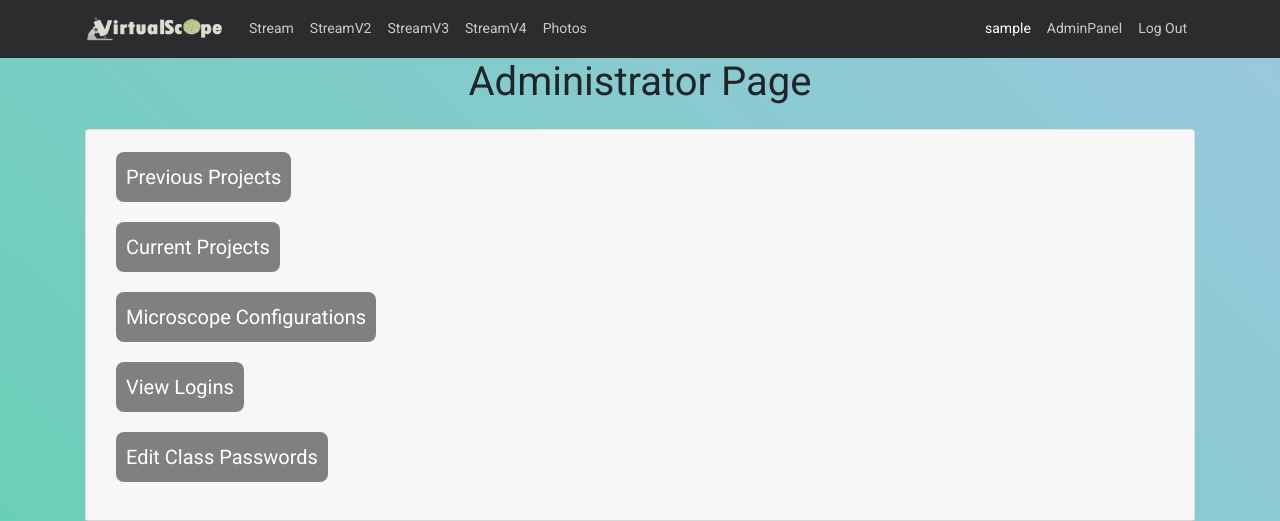
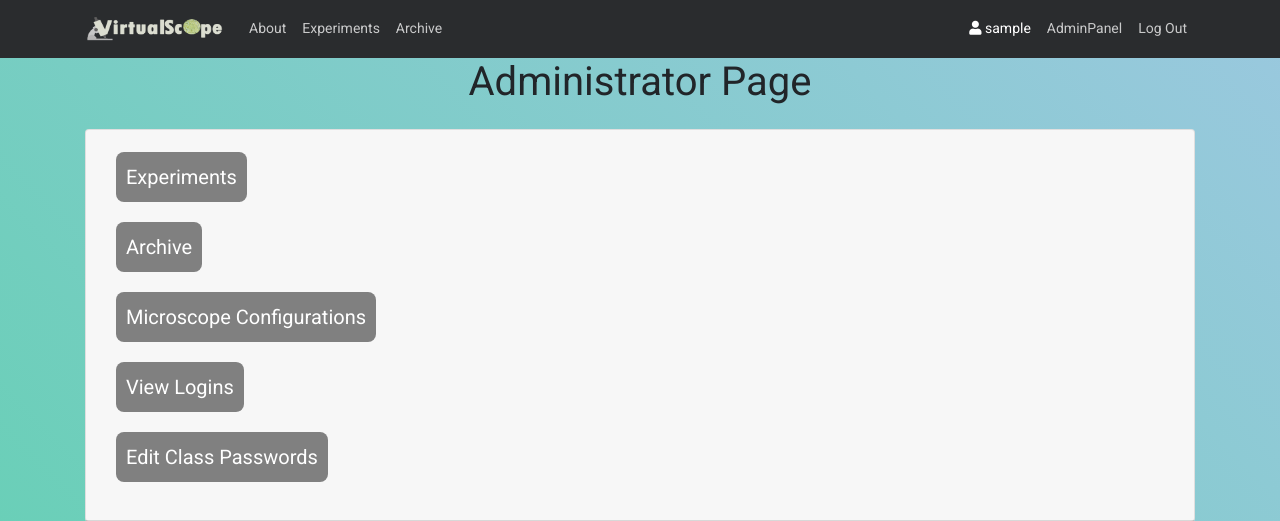
Before and after one commit to huntress13/TeamPuma-VirtualScope, a PHP site: page /adminpanel.php in a window 1280 px wide. Shown: the top 521 px of the page. Run offline with PHP 8.4, Linux system fonts and the light colour scheme; the visitor is signed in with stand-in values (Sample User, id 1); some libraries are stand-ins or nearby versions.

Commit message:
admin panel done

```diff
--- a/Web/adminpage.php
+++ b/Web/adminpage.php
@@ -1,5 +1,5 @@
 <?php
-  //require 'includes/sessionsconfig.php';
+  require 'includes/sessionsconfig.php';
 ?>
 
 <!DOCTYPE html>
--- a/Web/adminpanel.php
+++ b/Web/adminpanel.php
@@ -1,5 +1,9 @@
 <?php
   require 'includes/sessionsconfig.inc.php';
+
+  if($userType != "admin"){
+    header("Location: index.php");
+  }
 ?>
 
 <!DOCTYPE html>
@@ -21,7 +25,7 @@
 
 <body>
 <!-- Navigation Bar -->
-<?php include 'yernavbar.php'; ?>
+<?php include 'navbar.php'; ?>
 <div class="row justify-content-center">
  <h1>Administrator Page</h1>
 </div>
@@ -33,19 +37,19 @@
      <div class="links">
    <ul>
     <ul>
-      <button onclick="window.location.href = 'viewlivestream.php'">Previous Projects</button>
+      <button onclick="window.location.href = 'viewlivestream.php'">Experiments</button>
     </ul>
        <ul>
-      <button onclick="window.location.href = 'loginpage.php'">Current Projects</button>
+      <button onclick="window.location.href = 'viewlivestream.php'">Archive</button>
     </ul>
        <ul>
-      <button onclick="window.location.href = 'viewlivestream.php'">Microscope Configurations</button>
+      <button onclick="window.location.href = 'microscopeconfig.php'">Microscope Configurations</button>
     </ul>
        <ul>
-      <button onclick="window.location.href = 'viewlivestream.php'">View Logins</button>
+      <button onclick="window.location.href = 'tracklogin.php'">View Logins</button>
     </ul>
        <ul>
-      <button onclick="window.location.href = 'viewlivestream.php'">Edit Class Passwords</button>
+      <button onclick="window.location.href = 'classpasswordpage.php'">Edit Class Passwords</button>
     </ul>
 
    </ul>
--- a/Web/navbar.php
+++ b/Web/navbar.php
@@ -1,7 +1,7 @@
 
 <nav class="navbar navbar-expand-sm bg-dark navbar-dark">
 <div class="container">
-  <a class="navbar-brand" href="index.php">VirtualScope</a>
+  <a class="navbar-brand" href="index.php"><img src="images/logo2.png" width=140 height=30></a>
   <button class="navbar-toggler" type="button" data-toggle="collapse" data-target="#collapsibleNavbar">
     <span class="navbar-toggler-icon"></span>
   </button>
```
